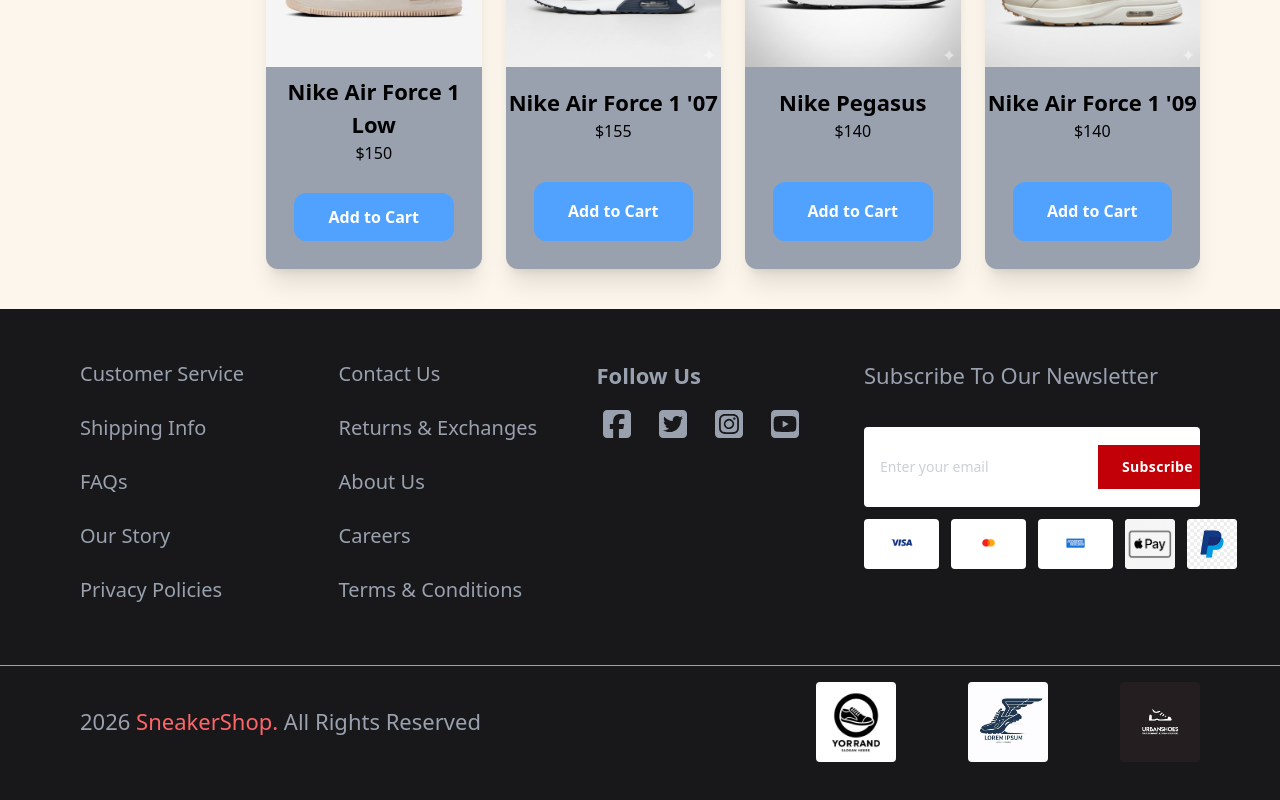
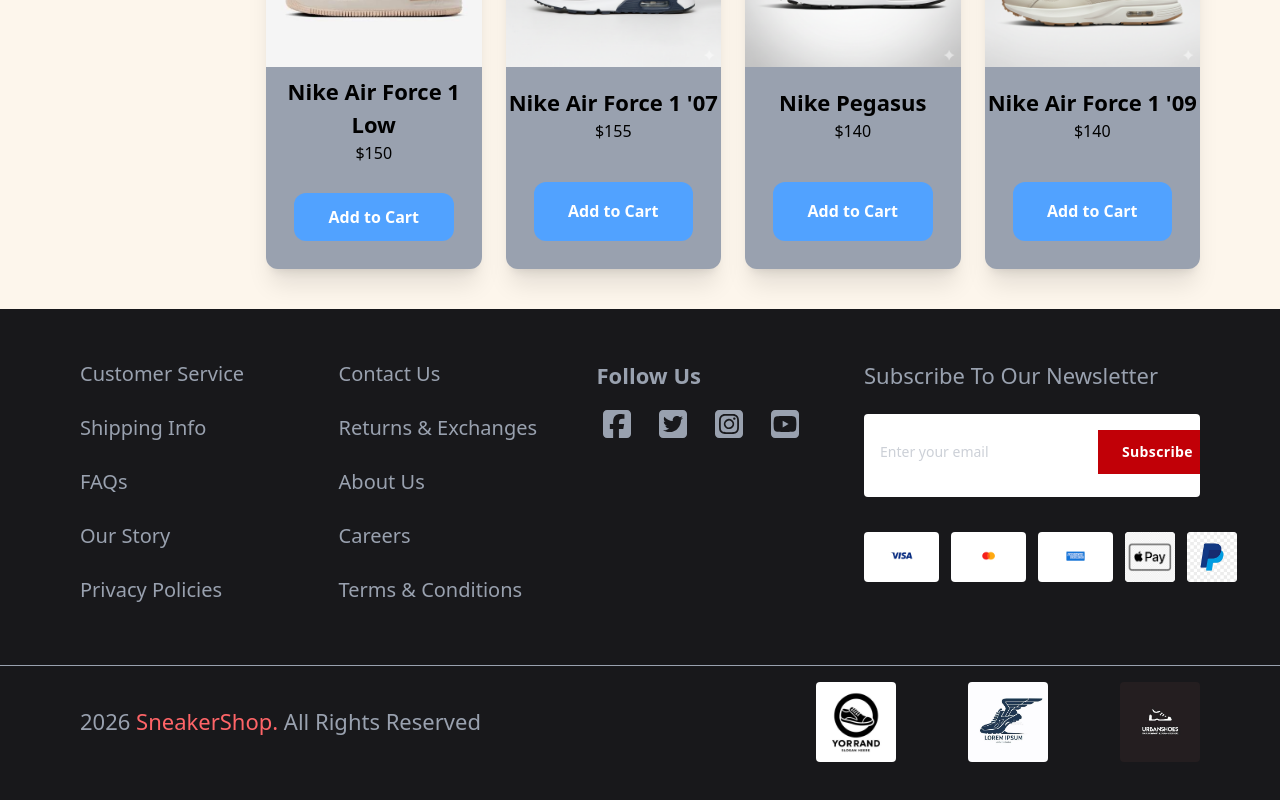
Before and after one commit to DanielApple05/A-sneakers-Ecommerce-page, a React (Vite) app: page /shop in a window 1280 px wide. Shown: the part 1317-2117 px from the top of the page. Built offline with nearby package versions, Linux system fonts and the light colour scheme.

Commit message:
FIX: newsletter validation

```diff
--- a/src/assets/components/footerComponent/footerNavs.jsx
+++ b/src/assets/components/footerComponent/footerNavs.jsx
@@ -1,7 +1,31 @@
 import { FontAwesomeIcon } from "@fortawesome/react-fontawesome";
 import FtNavBtns from "./footerTab";
+import { useState } from "react";
 
 const FooterNavs = () => {
+
+  const [email, setEmail] = useState("");
+  const[error, setError] = useState("");
+  const[message, setMessage] = useState("");
+
+  const handleSubmit = (e) => {
+    e.preventDefault();
+
+    if (!email) {
+      setError("Invalid Email");
+      setMessage("");
+      setEmail("")
+      return;
+
+    }
+
+    if (email.includes("@")) {
+      setMessage("You're Subscribed");
+      setError("");
+      return;
+    }
+  }
+
   return (
 
     <div className="bg-zinc-900 py-12.5 text-gray-400 ">
@@ -15,8 +39,6 @@ const FooterNavs = () => {
               </h5>
             ))}
           </div>
-
-
           <div className="flex flex-col items-start">
             <h3 className="mb-4 font-semibold">Follow Us</h3>
             <div className="flex space-x-4">
@@ -30,19 +52,24 @@ const FooterNavs = () => {
             <h3>
               Subscribe To Our Newsletter
             </h3>
-            <div className="flex items-center bg-white rounded overflow-hidden  mb-3">
+            <div className=" bg-white rounded overflow-hidden mb-3">
+              <form onSubmit={handleSubmit} className="flex pt-4">
                 <input
                   type="email"
                   placeholder="Enter your email"
                   className="flex-1 py-3 px-4 outline-none text-sm"
+                  value={email}
+                  onChange={(e) => setEmail(e.target.value)}
                 />
-
-              <button className="bg-red-700 hover:bg-red-800 text-white px-6 py-3 text-sm font-semibold tracking-wide transition">
+                <button type="submit" className="bg-red-700 hover:bg-red-800 text-white px-6 py-3 text-sm font-semibold tracking-wide transition">
                   Subscribe
                 </button>
+              </form>
             </div>
-
-
+            <div>
+                     {error && <p className="text-sm text-red-500" >{error}</p>}
+                {message && <p className="text-sm text-green-500" >{message}</p>}
+            </div>
             <div className="flex gap-x-3 " >
               {
                 FtNavBtns.cards.map((card, index) => (
@@ -64,7 +91,7 @@ const FooterNavs = () => {
         <div className="flex gap-x-18  ">
           {
             FtNavBtns.brandIcon.map((brand) => (
-              <img key={brand} src={brand} alt="" className="w-20 rounded"/>
+              <img key={brand} src={brand} alt="" className="w-20 rounded" />
 
             ))
           }
```
Lines whose indentation alone changed are shown as unchanged.
